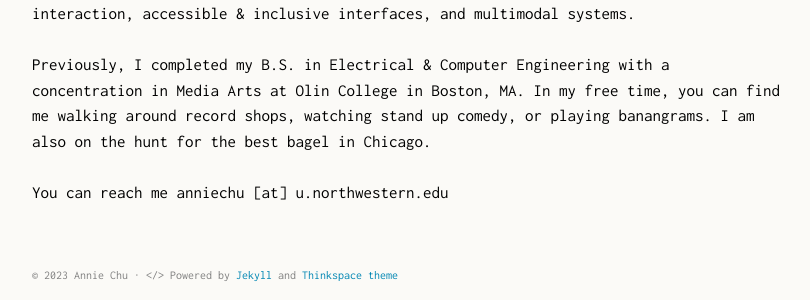
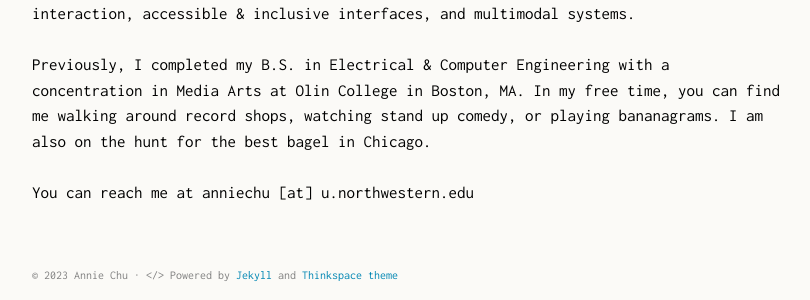
Before and after one commit to anniejchu/anniejchu.github.io, a Jekyll site: the page built from index.html, in a window 1280 px wide. Shown: the part 322-622 px from the top of the page, without its empty margins (232-1042 px from the left). Built offline with Jekyll 4.4.1, drawn with Linux system fonts in a browser that asks for light colours; some web fonts are replaced.

Commit message:
fixing typo

```diff
--- a/_includes/intro.html
+++ b/_includes/intro.html
@@ -9,10 +9,10 @@
       I'm currently at the <a href="https://interactiveaudiolab.github.io/">Interactive Audio Lab</a>, advised by Dr. Bryan Pardo. My research interests lie at the intersection of audio, machine learning, human-computer interaction, accessible & inclusive interfaces, and multimodal systems.
       <br>
       <br>
-      Previously, I completed my B.S. in Electrical & Computer Engineering with a concentration in Media Arts at Olin College in Boston, MA. In my free time, you can find me walking around record shops, watching stand up comedy, or playing banangrams. I am also on the hunt for the best bagel in Chicago.
+      Previously, I completed my B.S. in Electrical & Computer Engineering with a concentration in Media Arts at Olin College in Boston, MA. In my free time, you can find me walking around record shops, watching stand up comedy, or playing bananagrams. I am also on the hunt for the best bagel in Chicago.
       <br>
       <br>
-      You can reach me anniechu [at] u.northwestern.edu
+      You can reach me at anniechu [at] u.northwestern.edu
     </p>
     <!-- <h6 class="lead">
       Little Fun Facts
```
